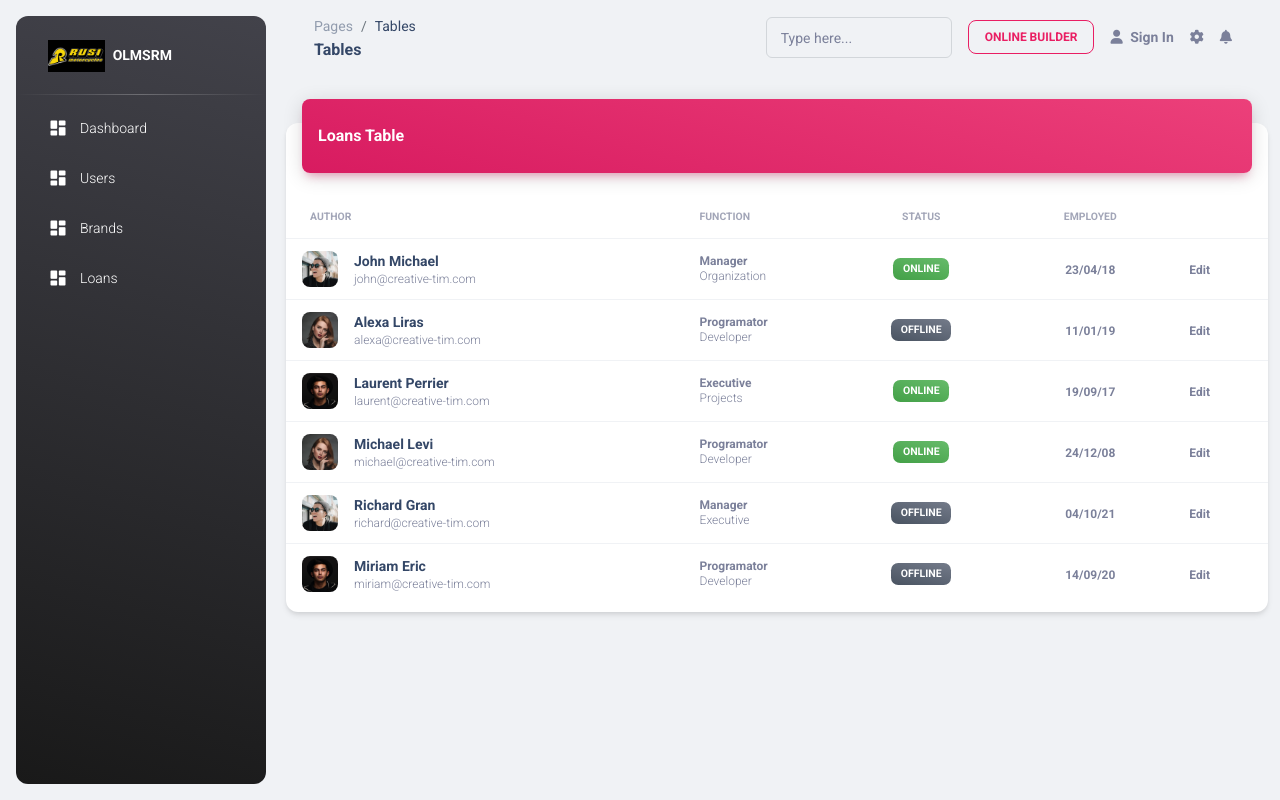
After one commit to Kevin202510/OLMSRM, a PHP site: page /pages/loansTable.php in a window 1280 px wide. The commit adds this page. Run offline with PHP 8.4, Linux system fonts and the light colour scheme; some libraries are stand-ins or nearby versions.

Commit message:
pages update

```diff
--- /dev/null
+++ b/pages/loansTable.php
@@ -0,0 +1,328 @@
+<?php include_once('template/header.php'); ?>
+  <?php include_once('template/sidebar.php'); ?>
+  <main
+    class="main-content position-relative max-height-vh-100 h-100 border-radius-lg"
+  >
+    <!-- Navbar -->
+      <?php include_once('template/navbar.php'); ?>
+    <!-- End Navbar -->
+    <div class="container-fluid py-4">
+      <div class="row">
+        <div class="col-12">
+          <div class="card my-4">
+            <div class="card-header p-0 position-relative mt-n4 mx-3 z-index-2">
+              <div
+                class="bg-gradient-primary shadow-primary border-radius-lg pt-4 pb-3"
+              >
+                <h6 class="text-white text-capitalize ps-3">Loans table</h6>
+              </div>
+            </div>
+            <div class="card-body px-0 pb-2">
+              <div class="table-responsive p-0">
+                <table class="table align-items-center mb-0">
+                  <thead>
+                    <tr>
+                      <th
+                        class="text-uppercase text-secondary text-xxs font-weight-bolder opacity-7"
+                      >
+                        Author
+                      </th>
+                      <th
+                        class="text-uppercase text-secondary text-xxs font-weight-bolder opacity-7 ps-2"
+                      >
+                        Function
+                      </th>
+                      <th
+                        class="text-center text-uppercase text-secondary text-xxs font-weight-bolder opacity-7"
+                      >
+                        Status
+                      </th>
+                      <th
+                        class="text-center text-uppercase text-secondary text-xxs font-weight-bolder opacity-7"
+                      >
+                        Employed
+                      </th>
+                      <th class="text-secondary opacity-7"></th>
+                    </tr>
+                  </thead>
+                  <tbody>
+                    <tr>
+                      <td>
+                        <div class="d-flex px-2 py-1">
+                          <div>
+                            <img
+                              src="../assets/img/team-2.jpg"
+                              class="avatar avatar-sm me-3 border-radius-lg"
+                              alt="user1"
+                            />
+                          </div>
+                          <div
+                            class="d-flex flex-column justify-content-center"
+                          >
+                            <h6 class="mb-0 text-sm">John Michael</h6>
+                            <p class="text-xs text-secondary mb-0">
+                              john@creative-tim.com
+                            </p>
+                          </div>
+                        </div>
+                      </td>
+                      <td>
+                        <p class="text-xs font-weight-bold mb-0">Manager</p>
+                        <p class="text-xs text-secondary mb-0">Organization</p>
+                      </td>
+                      <td class="align-middle text-center text-sm">
+                        <span class="badge badge-sm bg-gradient-success"
+                          >Online</span
+                        >
+                      </td>
+                      <td class="align-middle text-center">
+                        <span class="text-secondary text-xs font-weight-bold"
+                          >23/04/18</span
+                        >
+                      </td>
+                      <td class="align-middle">
+                        <a
+                          href="javascript:;"
+                          class="text-secondary font-weight-bold text-xs"
+                          data-toggle="tooltip"
+                          data-original-title="Edit user"
+                        >
+                          Edit
+                        </a>
+                      </td>
+                    </tr>
+                    <tr>
+                      <td>
+                        <div class="d-flex px-2 py-1">
+                          <div>
+                            <img
+                              src="../assets/img/team-3.jpg"
+                              class="avatar avatar-sm me-3 border-radius-lg"
+                              alt="user2"
+                            />
+                          </div>
+                          <div
+                            class="d-flex flex-column justify-content-center"
+                          >
+                            <h6 class="mb-0 text-sm">Alexa Liras</h6>
+                            <p class="text-xs text-secondary mb-0">
+                              alexa@creative-tim.com
+                            </p>
+                          </div>
+                        </div>
+                      </td>
+                      <td>
+                        <p class="text-xs font-weight-bold mb-0">Programator</p>
+                        <p class="text-xs text-secondary mb-0">Developer</p>
+                      </td>
+                      <td class="align-middle text-center text-sm">
+                        <span class="badge badge-sm bg-gradient-secondary"
+                          >Offline</span
+                        >
+                      </td>
+                      <td class="align-middle text-center">
+                        <span class="text-secondary text-xs font-weight-bold"
+                          >11/01/19</span
+                        >
+                      </td>
+                      <td class="align-middle">
+                        <a
+                          href="javascript:;"
+                          class="text-secondary font-weight-bold text-xs"
+                          data-toggle="tooltip"
+                          data-original-title="Edit user"
+                        >
+                          Edit
+                        </a>
+                      </td>
+                    </tr>
+                    <tr>
+                      <td>
+                        <div class="d-flex px-2 py-1">
+                          <div>
+                            <img
+                              src="../assets/img/team-4.jpg"
+                              class="avatar avatar-sm me-3 border-radius-lg"
+                              alt="user3"
+                            />
+                          </div>
+                          <div
+                            class="d-flex flex-column justify-content-center"
+                          >
+                            <h6 class="mb-0 text-sm">Laurent Perrier</h6>
+                            <p class="text-xs text-secondary mb-0">
+                              laurent@creative-tim.com
+                            </p>
+                          </div>
+                        </div>
+                      </td>
+                      <td>
+                        <p class="text-xs font-weight-bold mb-0">Executive</p>
+                        <p class="text-xs text-secondary mb-0">Projects</p>
+                      </td>
+                      <td class="align-middle text-center text-sm">
+                        <span class="badge badge-sm bg-gradient-success"
+                          >Online</span
+                        >
+                      </td>
+                      <td class="align-middle text-center">
+                        <span class="text-secondary text-xs font-weight-bold"
+                          >19/09/17</span
+                        >
+                      </td>
+                      <td class="align-middle">
+                        <a
+                          href="javascript:;"
+                          class="text-secondary font-weight-bold text-xs"
+                          data-toggle="tooltip"
+                          data-original-title="Edit user"
+                        >
+                          Edit
+                        </a>
+                      </td>
+                    </tr>
+                    <tr>
+                      <td>
+                        <div class="d-flex px-2 py-1">
+                          <div>
+                            <img
+                              src="../assets/img/team-3.jpg"
+                              class="avatar avatar-sm me-3 border-radius-lg"
+                              alt="user4"
+                            />
+                          </div>
+                          <div
+                            class="d-flex flex-column justify-content-center"
+                          >
+                            <h6 class="mb-0 text-sm">Michael Levi</h6>
+                            <p class="text-xs text-secondary mb-0">
+                              michael@creative-tim.com
+                            </p>
+                          </div>
+                        </div>
+                      </td>
+                      <td>
+                        <p class="text-xs font-weight-bold mb-0">Programator</p>
+                        <p class="text-xs text-secondary mb-0">Developer</p>
+                      </td>
+                      <td class="align-middle text-center text-sm">
+                        <span class="badge badge-sm bg-gradient-success"
+                          >Online</span
+                        >
+                      </td>
+                      <td class="align-middle text-center">
+                        <span class="text-secondary text-xs font-weight-bold"
+                          >24/12/08</span
+                        >
+                      </td>
+                      <td class="align-middle">
+                        <a
+                          href="javascript:;"
+                          class="text-secondary font-weight-bold text-xs"
+                          data-toggle="tooltip"
+                          data-original-title="Edit user"
+                        >
+                          Edit
+                        </a>
+                      </td>
+                    </tr>
+                    <tr>
+                      <td>
+                        <div class="d-flex px-2 py-1">
+                          <div>
+                            <img
+                              src="../assets/img/team-2.jpg"
+                              class="avatar avatar-sm me-3 border-radius-lg"
+                              alt="user5"
+                            />
+                          </div>
+                          <div
+                            class="d-flex flex-column justify-content-center"
+                          >
+                            <h6 class="mb-0 text-sm">Richard Gran</h6>
+                            <p class="text-xs text-secondary mb-0">
+                              richard@creative-tim.com
+                            </p>
+                          </div>
+                        </div>
+                      </td>
+                      <td>
+                        <p class="text-xs font-weight-bold mb-0">Manager</p>
+                        <p class="text-xs text-secondary mb-0">Executive</p>
+                      </td>
+                      <td class="align-middle text-center text-sm">
+                        <span class="badge badge-sm bg-gradient-secondary"
+                          >Offline</span
+                        >
+                      </td>
+                      <td class="align-middle text-center">
+                        <span class="text-secondary text-xs font-weight-bold"
+                          >04/10/21</span
+                        >
+                      </td>
+                      <td class="align-middle">
+                        <a
+                          href="javascript:;"
+                          class="text-secondary font-weight-bold text-xs"
+                          data-toggle="tooltip"
+                          data-original-title="Edit user"
+                        >
+                          Edit
+                        </a>
+                      </td>
+                    </tr>
+                    <tr>
+                      <td>
+                        <div class="d-flex px-2 py-1">
+                          <div>
+                            <img
+                              src="../assets/img/team-4.jpg"
+                              class="avatar avatar-sm me-3 border-radius-lg"
+                              alt="user6"
+                            />
+                          </div>
+                          <div
+                            class="d-flex flex-column justify-content-center"
+                          >
+                            <h6 class="mb-0 text-sm">Miriam Eric</h6>
+                            <p class="text-xs text-secondary mb-0">
+                              miriam@creative-tim.com
+                            </p>
+                          </div>
+                        </div>
+                      </td>
+                      <td>
+                        <p class="text-xs font-weight-bold mb-0">Programator</p>
+                        <p class="text-xs text-secondary mb-0">Developer</p>
+                      </td>
+                      <td class="align-middle text-center text-sm">
+                        <span class="badge badge-sm bg-gradient-secondary"
+                          >Offline</span
+                        >
+                      </td>
+                      <td class="align-middle text-center">
+                        <span class="text-secondary text-xs font-weight-bold"
+                          >14/09/20</span
+                        >
+                      </td>
+                      <td class="align-middle">
+                        <a
+                          href="javascript:;"
+                          class="text-secondary font-weight-bold text-xs"
+                          data-toggle="tooltip"
+                          data-original-title="Edit user"
+                        >
+                          Edit
+                        </a>
+                      </td>
+                    </tr>
+                  </tbody>
+                </table>
+              </div>
+            </div>
+          </div>
+        </div>
+      </div>
+    </div>
+  </main>
+  <?php include_once('template/footer.php'); ?>
--- a/pages/template/header.php
+++ b/pages/template/header.php
@@ -11,8 +11,8 @@
       sizes="76x76"
       href="assets/img/apple-icon.png"
     />
-    <link rel="icon" type="image/png" href="assets/img/favicon.png" />
-    <title>Material Dashboard 2 by Creative Tim</title>
+    <link rel="icon" type="image/png" href="assets/img/rusilogo.png" />
+    <title>Online Loan System for Rusi Motorcycle</title>
     <!--     Fonts and icons     -->
     <link
       rel="stylesheet"
--- a/pages/template/sidebar.php
+++ b/pages/template/sidebar.php
@@ -14,12 +14,12 @@
           target="_blank"
         >
           <img
-            src="assets//img/logo-ct.png"
+            src="assets/img/rusilogo.png"
             class="navbar-brand-img h-100"
             alt="main_logo"
           />
           <span class="ms-1 font-weight-bold text-white"
-            >Material Dashboard 2</span
+            >OLMSRM</span
           >
         </a>
       </div>
@@ -46,6 +46,26 @@
               <span class="nav-link-text ms-1">Users</span>
             </a>
           </li>
+          <li class="nav-item">
+            <a class="nav-link text-white" href="brandsTable.php">
+              <div
+                class="text-white text-center me-2 d-flex align-items-center justify-content-center"
+              >
+                <i class="material-icons opacity-10">dashboard</i>
+              </div>
+              <span class="nav-link-text ms-1">Brands</span>
+            </a>
+          </li>
+          <li class="nav-item">
+            <a class="nav-link text-white" href="loansTable.php">
+              <div
+                class="text-white text-center me-2 d-flex align-items-center justify-content-center"
+              >
+                <i class="material-icons opacity-10">dashboard</i>
+              </div>
+              <span class="nav-link-text ms-1">Loans</span>
+            </a>
+          </li>
         </ul>
       </div>
     </aside>
```
Also changed, not shown: pages/brandsTable.php (added, +56 -0 lines), pages/freebiesTable.php (added, +328 -0 lines), pages/assets/img/rusilogo.png (added).
